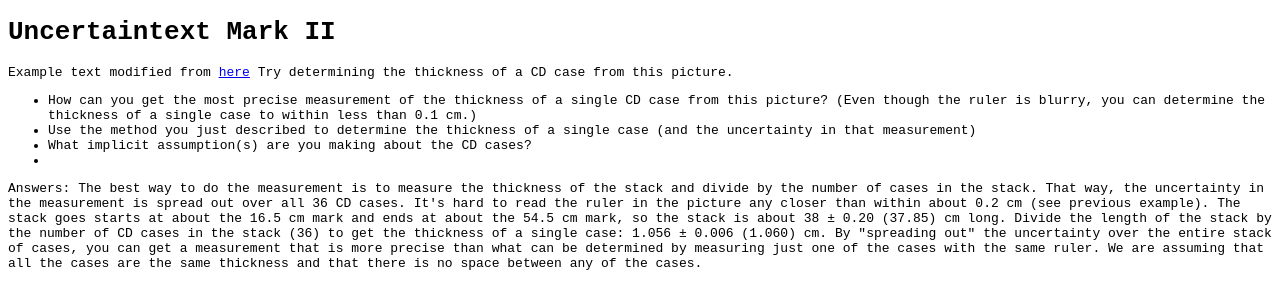
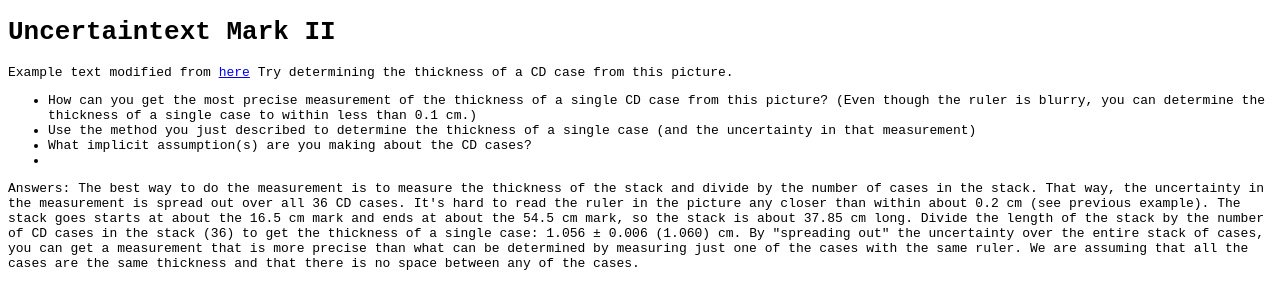
Before and after one commit to keithfma/uncertaintext, a plain HTML site: page mark-ii/example.html in a window 1280 px wide. Drawn offline with nearby package versions, Linux system fonts and the light colour scheme.

Commit message:
Add display-mode attribute, and include sample-only mode

```diff
--- a/mark-ii/example.html
+++ b/mark-ii/example.html
@@ -28,7 +28,7 @@
   read the ruler in the picture any closer than within about 0.2 cm (see previous
   example). The stack goes starts at about the 16.5 cm mark and ends at about the
   54.5 cm mark, so the stack is about
-  <span class=uncertaintext data-mu=38 data-fmt-mu="2.0f" data-sigma=0.2 data-fmt-sigma=".2f" data-fmt-sample="2.2f"></span> cm
+  <span class=uncertaintext data-mu=38 data-fmt-mu="2.0f" data-sigma=0.2 data-fmt-sigma=".2f" data-fmt-sample="2.2f" data-display-mode=sample-only></span> cm
   long. Divide the length of the stack by the number of CD cases in the stack
   (36) to get the thickness of a single case:
   <span class=uncertaintext data-mu=1.056 data-fmt-mu="1.3f" data-sigma=0.006 data-fmt-sigma='.3f' data-fmt-sample="1.3f" data-fps=1></span> cm.
--- a/mark-ii/uncertaintext.js
+++ b/mark-ii/uncertaintext.js
@@ -38,9 +38,18 @@ function optional_data(element, name, fallback) {
 
 
 // update element with formatted sample from the distribution
-function update_sample(target, mu, sigma, fmt_mu, fmt_sigma, fmt_sample) {
+function update_sample(target, mode, mu, sigma, fmt_mu, fmt_sigma, fmt_sample) {
     var sample = randn_bm()*sigma + mu;
-    target.innerHTML = `${fmt_mu(mu)} &plusmn; ${fmt_sigma(sigma)} (${fmt_sample(sample)})`
+
+    if (mode == 'full') {
+        target.innerHTML = `${fmt_mu(mu)} &plusmn; ${fmt_sigma(sigma)} (${fmt_sample(sample)})`
+
+    } else if (mode == 'sample-only') {
+        target.innerHTML = fmt_sample(sample);
+
+    } else {
+        console.log('Display mode "%s" not yet implemented, sorry!', mode);
+    }
 }
 
 // initialize all uncertaintext elements on the page
@@ -57,6 +66,9 @@ function init_uncertaintext() {
         let mu    = parseFloat(required_data(target, 'mu'));
         let sigma = parseFloat(required_data(target, 'sigma'));
 
+        // display mode (optional)
+        let display_mode = optional_data(target, 'displayMode', 'full')
+
         // format specifications (optional)
         let fmt_mu     = optional_data(target, 'fmtMu', " .2f");
         let fmt_sigma  = optional_data(target, 'fmtSigma', " .2f");
@@ -66,11 +78,19 @@ function init_uncertaintext() {
         let fps = optional_data(target, 'fps', 5);
         let delay_ms = 1. / fps * 1000.
 
+        // validate parameters
+        valid_display_modes = ['full', 'sample-only', 'sample-on-hover']
+        if (valid_display_modes.includes(display_mode) === false) {
+            console.log('Invalid display mode: "%s", falling back to "full"', display_mode);
+            display_mode = 'full';
+        }
+
         // start updating
         setInterval(
             update_sample,
             delay_ms,
             target,
+            display_mode,
             mu,
             sigma,
             d3.format(fmt_mu),
```
